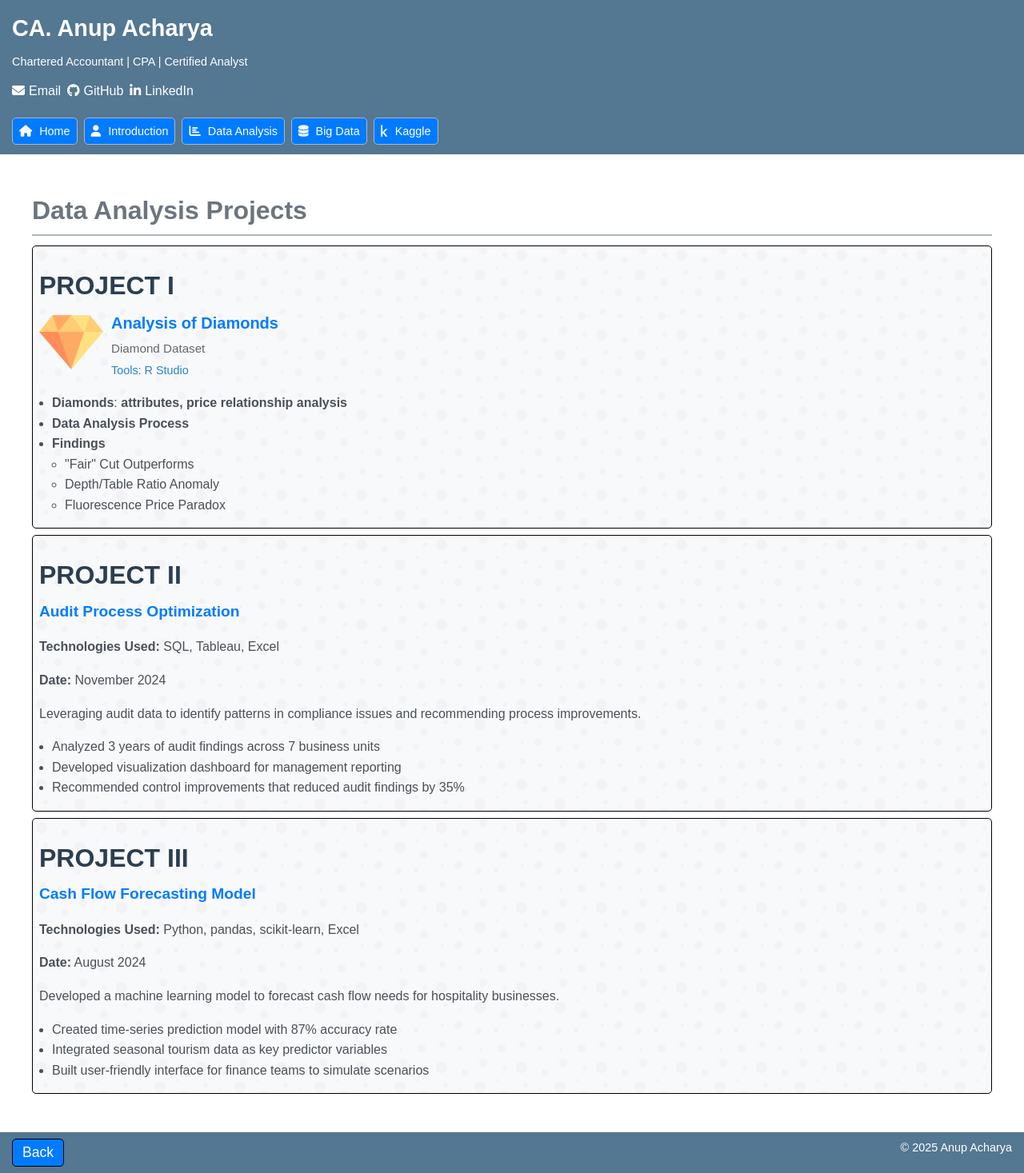
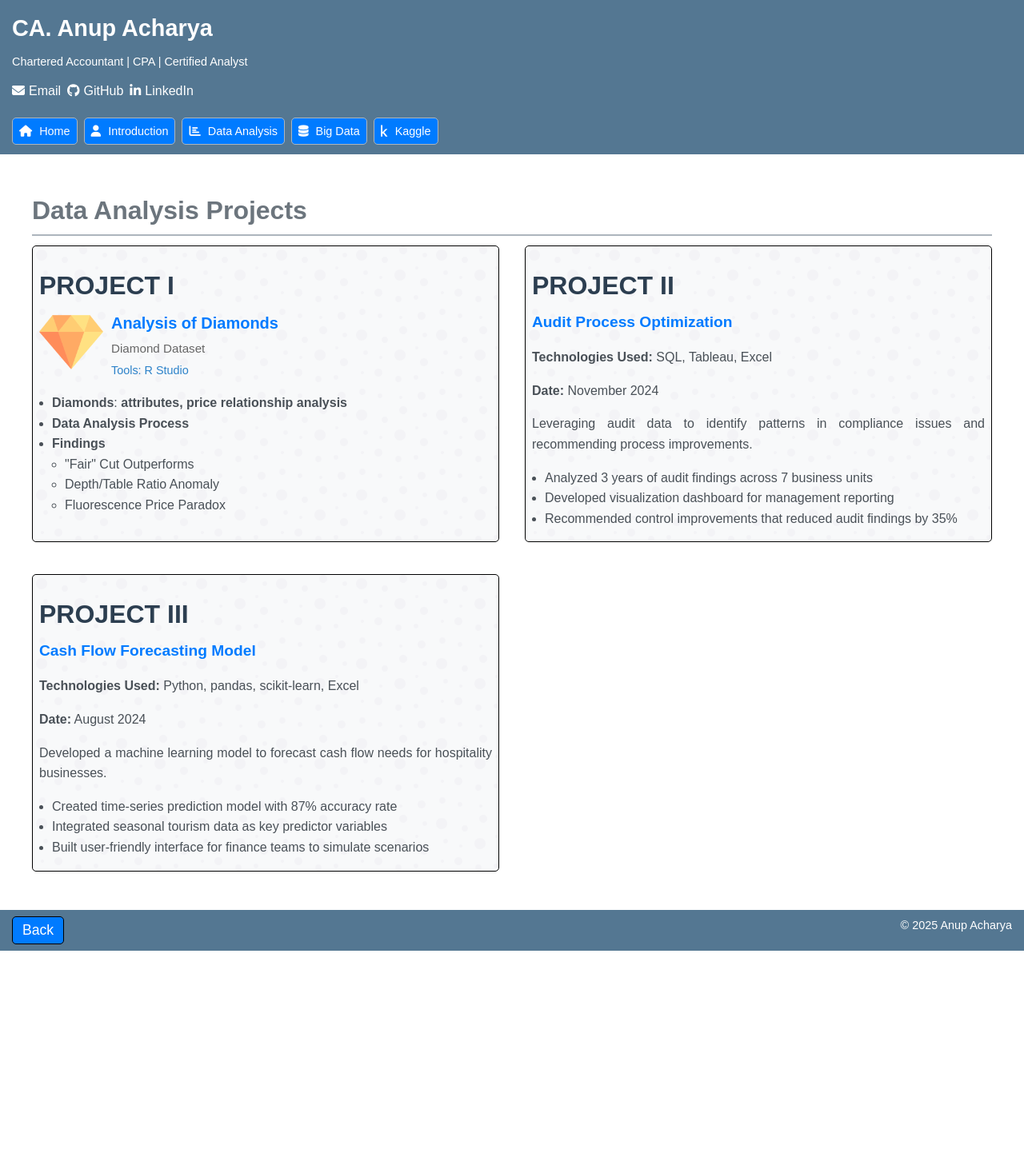
Before and after one commit to longlivenepal48/Portfolio, a Jekyll site: the page built from data-analysis.md, in a window 1280 px wide. Shown: the whole page at 80% size. Built offline with Jekyll 4.4.1, drawn with Linux system fonts in a browser that asks for light colours; after the commit the page ends 1189 px from its top, so only the background shows below that.

Commit message:
Update data-analysis.md
Wrapper div added for project container

```diff
--- a/data-analysis.md
+++ b/data-analysis.md
@@ -4,6 +4,8 @@ title: Data Analysis
 ---
 
 # Data Analysis Projects
+<!-- wrapper div -->
+<div class="project-container">
 
 <div class="project-box">
     <div class="project-number">Project I</div>
```
